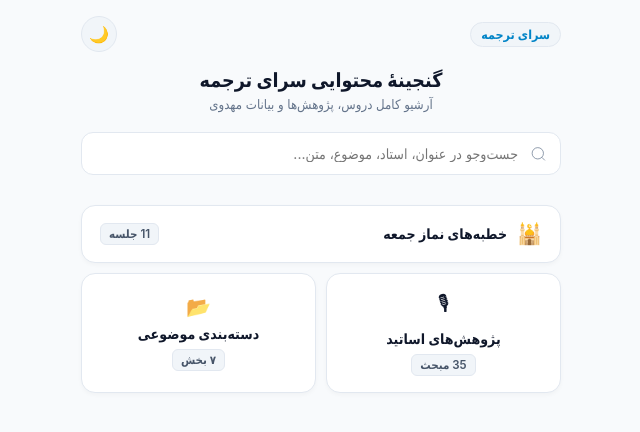
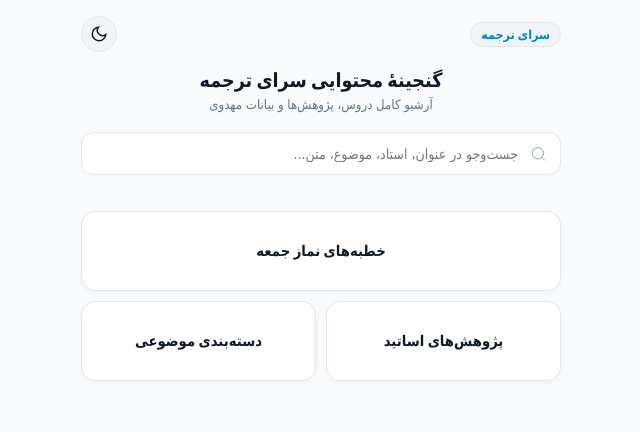
Before and after one commit to conferencetranslator/archive, a plain HTML site: page index.html in a window 1280 px wide. Shown: the whole page, without its empty margins (319-959 px from the left). Drawn offline with Linux system fonts and the light colour scheme; a small style sheet from the web is missing.

Commit message:
Update index.html

```diff
--- a/index.html
+++ b/index.html
@@ -147,8 +147,16 @@
       align-items: center;
       justify-content: center;
       cursor: pointer;
-      font-size: 1rem;
+      color: var(--text-color);
       outline: none;
+    }
+
+    .theme-toggle svg {
+      width: 18px;
+      height: 18px;
+      stroke: currentColor;
+      fill: none;
+      stroke-width: 2;
     }
 
     header {
@@ -200,52 +208,34 @@
       fill: none;
     }
 
-    /* داشبورد صفحه اصلی (خطبه‌ها بالا، اساتید و موضوعی پایین در کنار هم) */
-    .dashboard-layout {
-      display: flex;
-      flex-direction: column;
+    /* ساختار داشبورد: ۱ بالا تمام‌عرض و ۲ پایین کنار هم همراه با فاصله مطلوب از سرچ */
+    .dashboard-grid {
+      display: grid;
+      grid-template-columns: repeat(2, 1fr);
       gap: 10px;
       width: 100%;
-      margin-top: 18px; /* فاصله مناسب و چند سانتی از سرچ */
+      margin-top: 24px; /* فاصله مناسب و چند سانتی از باکس جست‌وجو */
       margin-bottom: 6px;
-    }
-
-    .dashboard-row-full {
-      width: 100%;
-    }
-
-    .dashboard-row-duo {
-      display: grid;
-      grid-template-columns: 1fr 1fr;
-      gap: 10px;
-      width: 100%;
     }
 
     .dash-box {
       background: var(--card-bg);
       border: 1px solid var(--border);
       border-radius: 14px;
-      padding: 16px 12px;
+      padding: 18px 10px;
       display: flex;
       flex-direction: column;
       align-items: center;
       justify-content: center;
       text-align: center;
-      gap: 6px;
       cursor: pointer;
       box-shadow: 0 2px 4px rgba(0,0,0,0.03);
+      min-height: 80px;
     }
 
-    .dash-box-wide {
-      flex-direction: row;
-      justify-content: space-between;
-      padding: 16px 18px;
-    }
-
-    .dash-box-wide-content {
-      display: flex;
-      align-items: center;
-      gap: 10px;
+    .dash-box.full-width {
+      grid-column: 1 / -1;
+      width: 100%;
     }
 
     .dash-box:active {
@@ -253,25 +243,11 @@
       background: var(--card-hover);
     }
 
-    .dash-icon {
-      font-size: 1.25rem;
-    }
-
     .dash-title {
-      font-size: 0.88rem;
+      font-size: 0.92rem;
       font-weight: 700;
       color: var(--text-color);
-      line-height: 1.3;
-    }
-
-    .dash-badge {
-      font-size: 0.72rem;
-      color: var(--badge-text);
-      background: var(--badge-bg);
-      padding: 3px 8px;
-      border-radius: 6px;
-      border: 1px solid var(--border);
-      font-weight: 600;
+      line-height: 1.4;
     }
 
     /* فیلتر خطبه‌ها */
@@ -532,7 +508,9 @@
   <div class="container">
     <div class="top-bar">
       <span class="brand-tag">سرای ترجمه</span>
-      <button class="theme-toggle" id="theme-btn" onclick="toggleTheme()" aria-label="تغییر تم">🌙</button>
+      <button class="theme-toggle" id="theme-btn" onclick="toggleTheme()" aria-label="تغییر تم">
+        <svg id="theme-icon" viewBox="0 0 24 24"><path d="M21 12.79A9 9 0 1 1 11.21 3 7 7 0 0 0 21 12.79z"></path></svg>
+      </button>
     </div>
 
     <header>
@@ -540,38 +518,26 @@
       <p class="subtitle">آرشیو کامل دروس، پژوهش‌ها و بیانات مهدوی</p>
     </header>
 
-    <!-- کادر جست‌وجوی زنده -->
     <div class="search-box">
       <input type="text" id="search-input" class="search-input" placeholder="جست‌وجو در عنوان، استاد، موضوع، متن..." oninput="handleSearch()">
       <svg class="search-icon" viewBox="0 0 24 24"><circle cx="11" cy="11" r="8"></circle><line x1="21" y1="21" x2="16.65" y2="16.65"></line></svg>
     </div>
 
-    <!-- داشبورد اصلی: خطبه‌ها بالا کشیده، اساتید و موضوعی پایین در کنار هم -->
-    <div id="dashboard-section" class="dashboard-layout">
-      <!-- ردیف بالا: خطبه‌های نماز جمعه (کشیده و تمام‌عرض) -->
-      <div class="dashboard-row-full">
-        <div class="dash-box dash-box-wide" onclick="openSection('khotbeh')">
-          <div class="dash-box-wide-content">
-            <span class="dash-icon">🕌</span>
-            <span class="dash-title">خطبه‌های نماز جمعه</span>
-          </div>
-          <span class="dash-badge" id="khotbeh-badge">...</span>
-        </div>
+    <!-- داشبورد اصلی (خطبه‌ها بالا به‌صورت کشیده، اساتید و موضوعی در پایین کنار هم) -->
+    <div id="dashboard-section" class="dashboard-grid">
+      <!-- ۱. خطبه‌های نماز جمعه (بالا و تمام‌عرض) -->
+      <div class="dash-box full-width" onclick="openSection('khotbeh')">
+        <span class="dash-title">خطبه‌های نماز جمعه</span>
       </div>
 
-      <!-- ردیف پایین: پژوهش‌های اساتید (راست) و دسته‌بندی موضوعی (چپ) -->
-      <div class="dashboard-row-duo">
-        <div class="dash-box" onclick="openSection('professors')">
-          <span class="dash-icon">🎙</span>
-          <span class="dash-title">پژوهش‌های اساتید</span>
-          <span class="dash-badge" id="professors-badge">...</span>
-        </div>
+      <!-- ۲. پژوهش‌های اساتید (راست پایین) -->
+      <div class="dash-box" onclick="openSection('professors')">
+        <span class="dash-title">پژوهش‌های اساتید</span>
+      </div>
 
-        <div class="dash-box" onclick="openSection('topics')">
-          <span class="dash-icon">📂</span>
-          <span class="dash-title">دسته‌بندی موضوعی</span>
-          <span class="dash-badge" id="topics-badge">۷ بخش</span>
-        </div>
+      <!-- ۳. دسته‌بندی موضوعی (چپ پایین) -->
+      <div class="dash-box" onclick="openSection('topics')">
+        <span class="dash-title">دسته‌بندی موضوعی</span>
       </div>
     </div>
 
@@ -646,8 +612,14 @@
 
     function applyTheme(theme) {
       document.documentElement.setAttribute('data-theme', theme);
-      const btn = document.getElementById('theme-btn');
-      if (btn) btn.textContent = theme === 'dark' ? '☀️' : '🌙';
+      const icon = document.getElementById('theme-icon');
+      if (icon) {
+        if (theme === 'dark') {
+          icon.innerHTML = '<circle cx="12" cy="12" r="5"></circle><line x1="12" y1="1" x2="12" y2="3"></line><line x1="12" y1="21" x2="12" y2="23"></line><line x1="4.22" y1="4.22" x2="5.64" y2="5.64"></line><line x1="18.36" y1="18.36" x2="19.78" y2="19.78"></line><line x1="1" y1="12" x2="3" y2="12"></line><line x1="21" y1="12" x2="23" y2="12"></line><line x1="4.22" y1="19.78" x2="5.64" y2="18.36"></line><line x1="18.36" y1="5.64" x2="19.78" y2="4.22"></line>';
+        } else {
+          icon.innerHTML = '<path d="M21 12.79A9 9 0 1 1 11.21 3 7 7 0 0 0 21 12.79z"></path>';
+        }
+      }
       localStorage.setItem('user-theme', theme);
     }
 
@@ -660,6 +632,7 @@
     let currentKhotbehSort = 'desc';
     let previousLayer = 'dashboard';
 
+    // فهرست اساتید سفارشی
     const customProfessors = [
       { name: "سید احمدالحسن (علیه السلام)", match: ["سید احمد الحسن", "احمدالحسن"] },
       { name: "مرحوم سید شیخ حسن الحمامی (ره)", match: ["حسن الحمامی", "الحمامی"] },
@@ -673,6 +646,7 @@
       { name: "سایر اساتید", match: [] }
     ];
 
+    // موضوعات کلان
     const macroTopicKeys = [
       { key: "ادلۀ دعوت مهدوی", hasSub: true, match: ["ادلۀ دعوت", "ادله دعوت"] },
       { key: "پاسخ به شبهات", hasSub: false, match: ["پاسخ به شبهات"] },
@@ -683,6 +657,7 @@
       { key: "ادعیه و زیارات", hasSub: false, match: ["ادعیه و زیارات"] }
     ];
 
+    // زیرشاخه‌های ادله دعوت
     const adellehSubTopics = [
       {
         title: "نصوص قطعی، وصیت مقدس پیامبر (ص) و سنت الهی خلفا و علم",
@@ -711,6 +686,7 @@
       }
     ];
 
+    // زیرشاخه‌های اخلاق و معارف
     const akhlaqSubTopics = [
       {
         title: "دروس اخلاق و معارف",
@@ -766,12 +742,7 @@
     }
 
     function initDashboard() {
-      const khotbehItems = allData.filter(isKhotbeh);
       const lessonItems = allData.filter(item => !isKhotbeh(item));
-
-      document.getElementById('khotbeh-badge').innerText = khotbehItems.length + ' جلسه';
-      document.getElementById('professors-badge').innerText = lessonItems.length + ' مبحث';
-
       renderProfessorsList(lessonItems);
       renderTopicsList();
       renderKhotbehList();
@@ -815,9 +786,9 @@
             }
           };
           btn.innerHTML = `
-            <span>📂 ${top.key}</span>
+            <span>${top.key}</span>
             <div class="btn-item-left">
-              <span class="btn-count">${matchingItems.length} جلسه</span>
+              <span class="btn-count">${matchingItems.length} عنوان</span>
               <svg class="btn-action-icon" viewBox="0 0 24 24"><polyline points="15 18 9 12 15 6"></polyline></svg>
             </div>
           `;
@@ -853,9 +824,9 @@
           displayCards(filtered, 'بازگشت به ' + parentKey);
         };
         btn.innerHTML = `
-          <span>📁 ${sub.title}</span>
+          <span>${sub.title}</span>
           <div class="btn-item-left">
-            <span class="btn-count">${count} جلسه</span>
+            <span class="btn-count">${count} عنوان</span>
             <svg class="btn-action-icon" viewBox="0 0 24 24"><polyline points="15 18 9 12 15 6"></polyline></svg>
           </div>
         `;
@@ -875,7 +846,7 @@
       } else {
         items.sort((a, b) => a.id - b.id);
       }
-      document.getElementById('khotbeh-list').innerHTML = createCardsHtml(items);
+      document.getElementById('khotbeh-list').innerHTML = createCardsHtml(items, true);
     }
 
     function setKhotbehSort(type) {
@@ -988,7 +959,7 @@
       displayCards(results, 'بازگشت به صفحه اصلی');
     }
 
-    function createCardsHtml(list) {
+    function createCardsHtml(list, isKhotbehView = false) {
       if (!list || list.length === 0) {
         return '<div style="text-align:center; padding:30px; color:var(--text-muted); font-size:0.9rem;">موردی یافت نشد.</div>';
       }
@@ -1013,12 +984,15 @@
 
         const tagsHtml = (item.tags || []).slice(0, 5).map(t => `<span class="tag-badge">#${t}</span>`).join('');
 
+        const showTopicBadge = !isKhotbehView && !isKhotbeh(item);
+        const topicMetaHtml = showTopicBadge ? `<span class="meta-badge">${item.macro_topic}</span>` : '';
+
         return `
           <div class="item-card">
             <div class="card-title">${item.title}</div>
             <div class="card-meta">
-              <span class="meta-badge">🎙 ${item.speaker}</span>
-              <span class="meta-badge">📂 ${item.macro_topic}</span>
+              <span class="meta-badge">${item.speaker}</span>
+              ${topicMetaHtml}
             </div>
             <div class="card-desc">${item.session_topic}</div>
             <div class="card-tags">${tagsHtml}</div>
```
